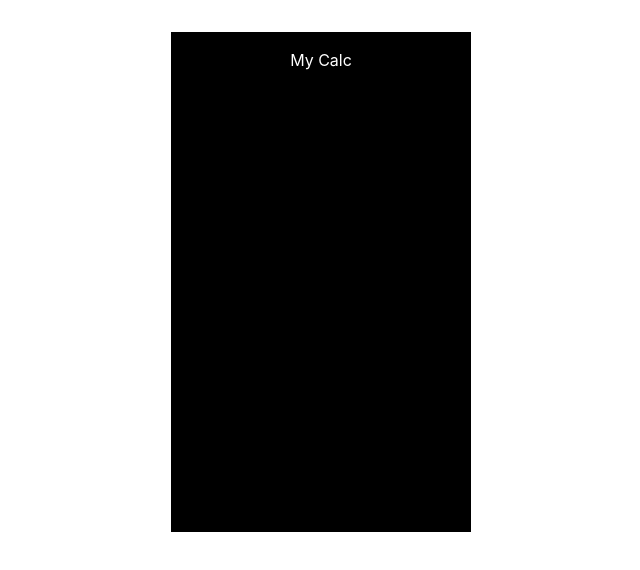
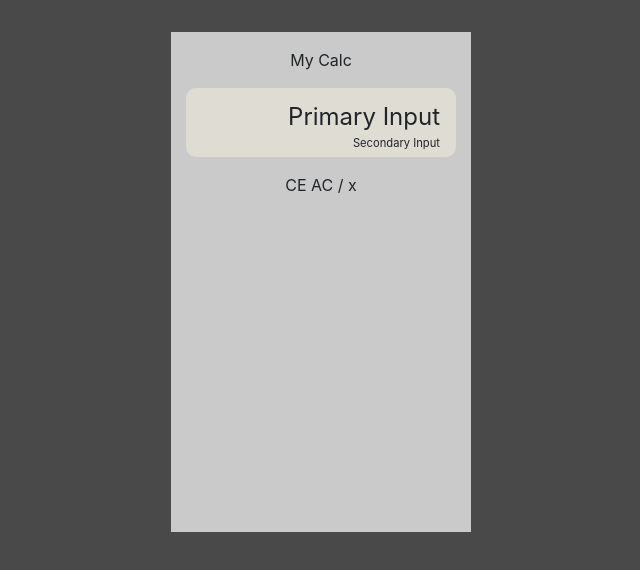
Before and after one commit to MatthewCranford/js-calculator, a plain HTML site: page calc/index.html in a window 1280 px wide. Shown: the whole page, without its empty margins (319-959 px from the left). Drawn offline with nearby package versions, Linux system fonts and the light colour scheme.

Commit message:
Add display

```diff
--- a/page/index.html
+++ b/calc/index.html
@@ -15,14 +15,15 @@
 
     <p class="calc-title">My Calc</p>
     <div class="calc-display">
-
+      <p class="primary-input">Primary Input</p>
+      <p class="secondary-input">Secondary Input</p>
     </div>
-    <div class="calc-ui">
+    <div class="calc-ui cont">
       <div class"row">
-        <div class="col"></div>
-        <div class="col"></div>
-        <div class="col"></div>
-        <div class="col"></div>
+        <span class=>CE</span>
+        <span class=>AC</span>
+        <span class=>/</span>
+        <span class=>x</span>
       </div>
       <div class"row">
         <div class="col"></div>
--- /dev/null
+++ b/calc/styles.css
@@ -0,0 +1,44 @@
+body {
+
+  text-align: center;
+  background-color: #494949
+}
+
+
+
+.calc-body {
+  background-color: #cacaca;
+  width: 300px;
+  height: 500px;
+  margin-top: 2rem;
+}
+
+.calc-title {
+
+  padding-top: 1rem;
+
+}
+
+.calc-display {
+  background-color: #f5eede7a;
+  margin-bottom: 1rem;
+  border-radius: 10px;
+  padding: 0 1rem;
+
+}
+
+  .primary-input {
+    margin: 0;
+    text-align: end;
+    padding: .7rem 0 0 0;
+    font-size: 1.5rem;
+
+
+  }
+
+  .secondary-input {
+    margin: 0;
+    text-align: end;
+    padding: 0 0 .3rem 0;
+    font-size: .7rem;
+  }
--- a/page/styles.css
+++ /dev/null
@@ -1,13 +0,0 @@
-.calc-body {
-  background-color: black;
-  width: 300px;
-  height: 500px;
-  margin-top: 2rem;
-}
-
-.calc-title {
-  color:white;
-  text-align: center;
-  padding-top: 1rem;
-
-}
```
Also changed, not shown: calc/scripts.js (renamed from page/scripts.js).
